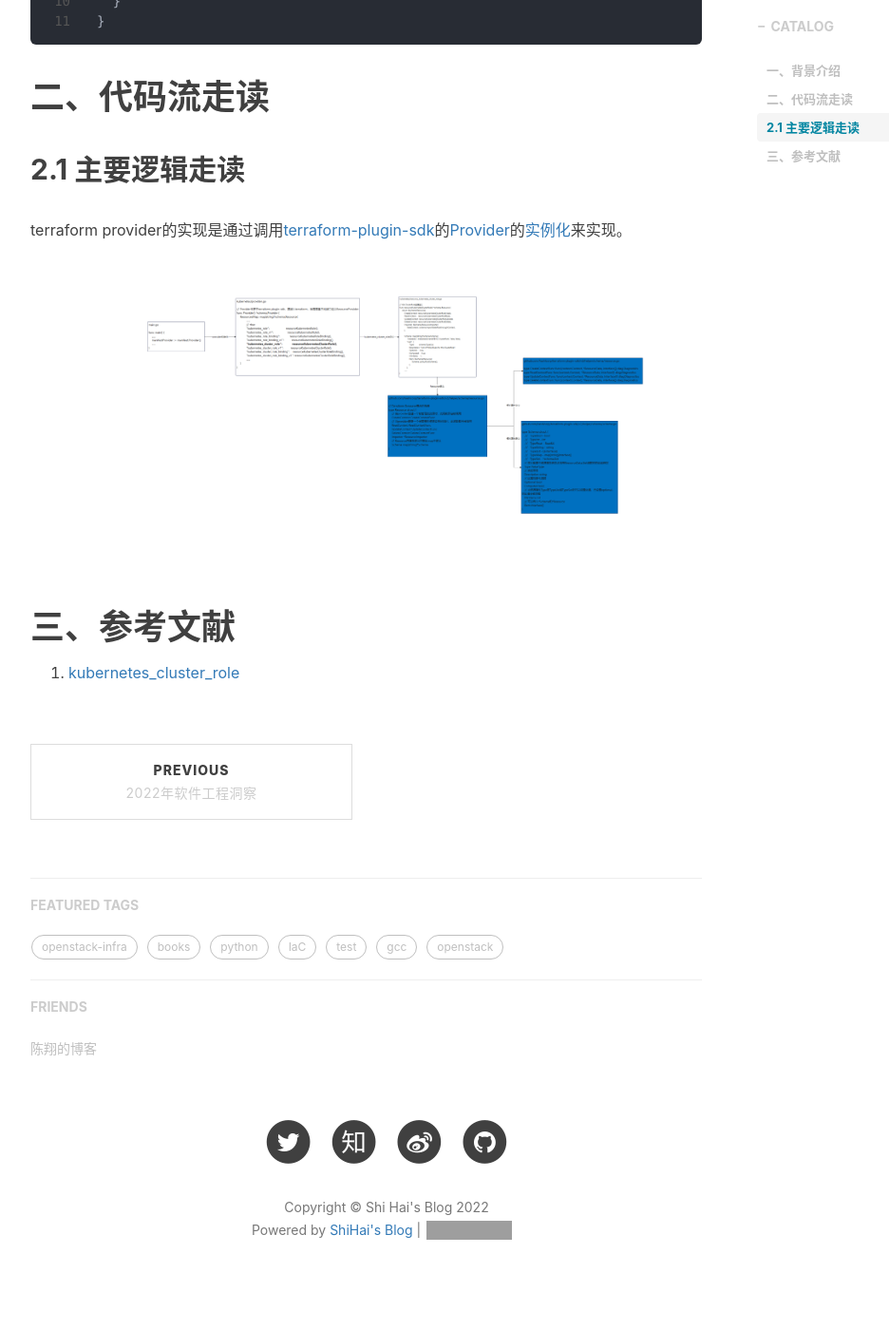
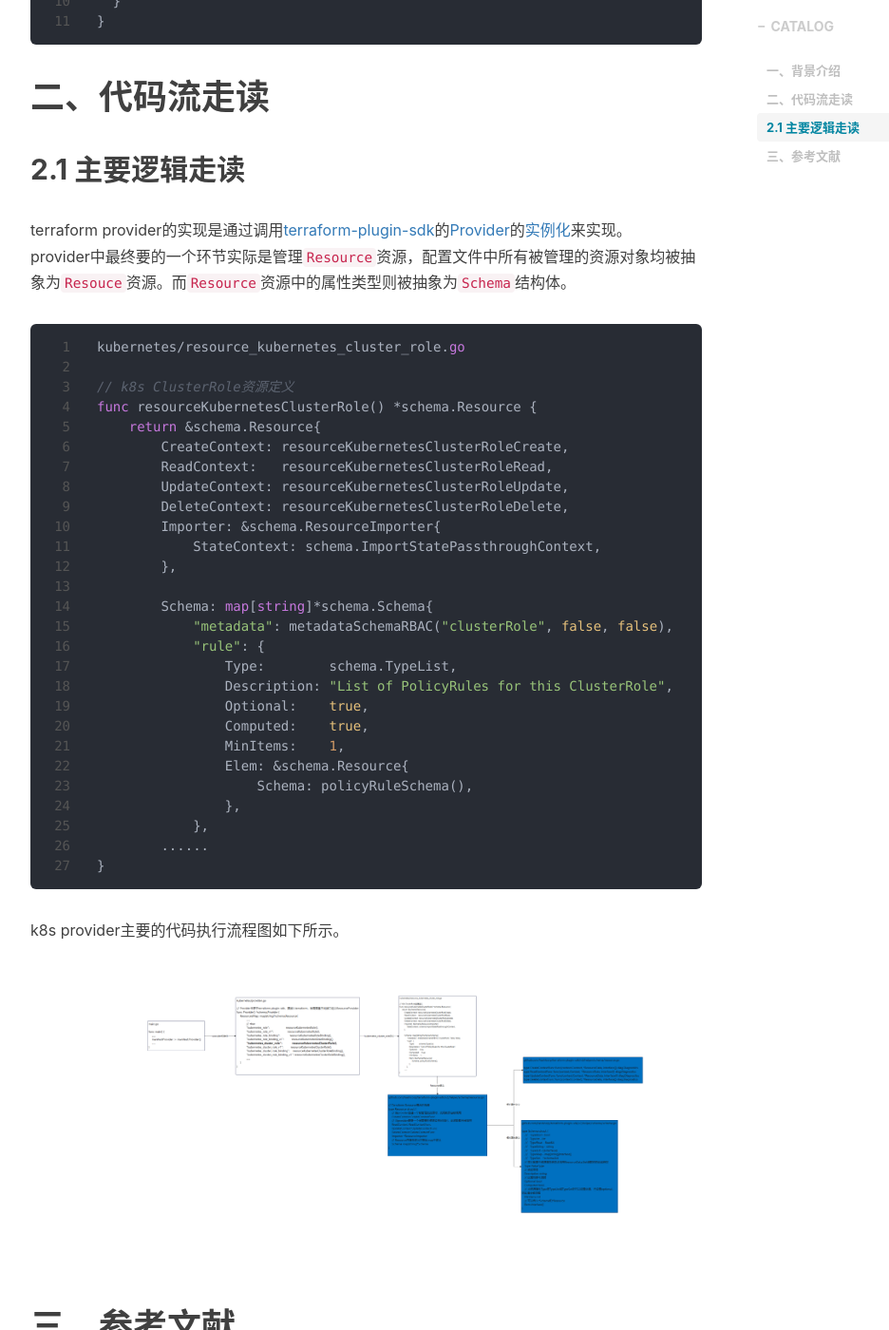
Before and after one commit to shihai1991/shihai1991.github.io, a Jekyll site: the page built from _posts/2022-10-31-provider如何解析tf配置文件.md, in a window 1280 px wide and 1400 px high, scrolled down 971 px. Shown: the whole window at 95% size, without its empty margins (233-1169 px from the left). Built offline with Jekyll 4.4.1, drawn with Linux system fonts in a browser that asks for light colours; nearby versions of some CDN libraries; comment, search, counter and statistics services are not loaded; grey boxes are pictures that could not be loaded.

Commit message:
Update 2022-10-31-provider如何解析tf配置文件.md

````diff
--- a/_posts/2022-10-31-provider如何解析tf配置文件.md
+++ b/_posts/2022-10-31-provider如何解析tf配置文件.md
@@ -27,6 +27,37 @@ resource "kubernetes_cluster_role" "example" {
 # 二、代码流走读
 ## 2.1 主要逻辑走读
 terraform provider的实现是通过调用[terraform-plugin-sdk](https://github.com/hashicorp/terraform-plugin-sdk)的[Provider](https://github.com/hashicorp/terraform-plugin-sdk/blob/b5b7dd0ab159303da4a64c94d64aeaea884c2a23/helper/schema/provider.go#L50)的[实例化](https://github.com/hashicorp/terraform-provider-kubernetes/blob/main/kubernetes/provider.go#L36)来实现。
+provider中最终要的一个环节实际是管理`Resource`资源，配置文件中所有被管理的资源对象均被抽象为`Resouce`资源。而`Resource`资源中的属性类型则被抽象为`Schema`结构体。
+```golang
+kubernetes/resource_kubernetes_cluster_role.go
+
+// k8s ClusterRole资源定义
+func resourceKubernetesClusterRole() *schema.Resource {
+    return &schema.Resource{
+        CreateContext: resourceKubernetesClusterRoleCreate,
+        ReadContext:   resourceKubernetesClusterRoleRead,
+        UpdateContext: resourceKubernetesClusterRoleUpdate,
+        DeleteContext: resourceKubernetesClusterRoleDelete,
+        Importer: &schema.ResourceImporter{
+            StateContext: schema.ImportStatePassthroughContext,
+        },
+
+        Schema: map[string]*schema.Schema{
+            "metadata": metadataSchemaRBAC("clusterRole", false, false),
+            "rule": {
+                Type:        schema.TypeList,
+                Description: "List of PolicyRules for this ClusterRole",
+                Optional:    true,
+                Computed:    true,
+                MinItems:    1,
+                Elem: &schema.Resource{
+                    Schema: policyRuleSchema(),
+                },
+            },
+        ......
+}
+```
+k8s provider主要的代码执行流程图如下所示。
 ![]({{site.baseurl}}/img/20221031 k8s provider读取resource处理主要逻辑.png)
 # 三、参考文献
 1. [kubernetes_cluster_role](https://registry.terraform.io/providers/hashicorp/kubernetes/latest/docs/resources/cluster_role)
````
